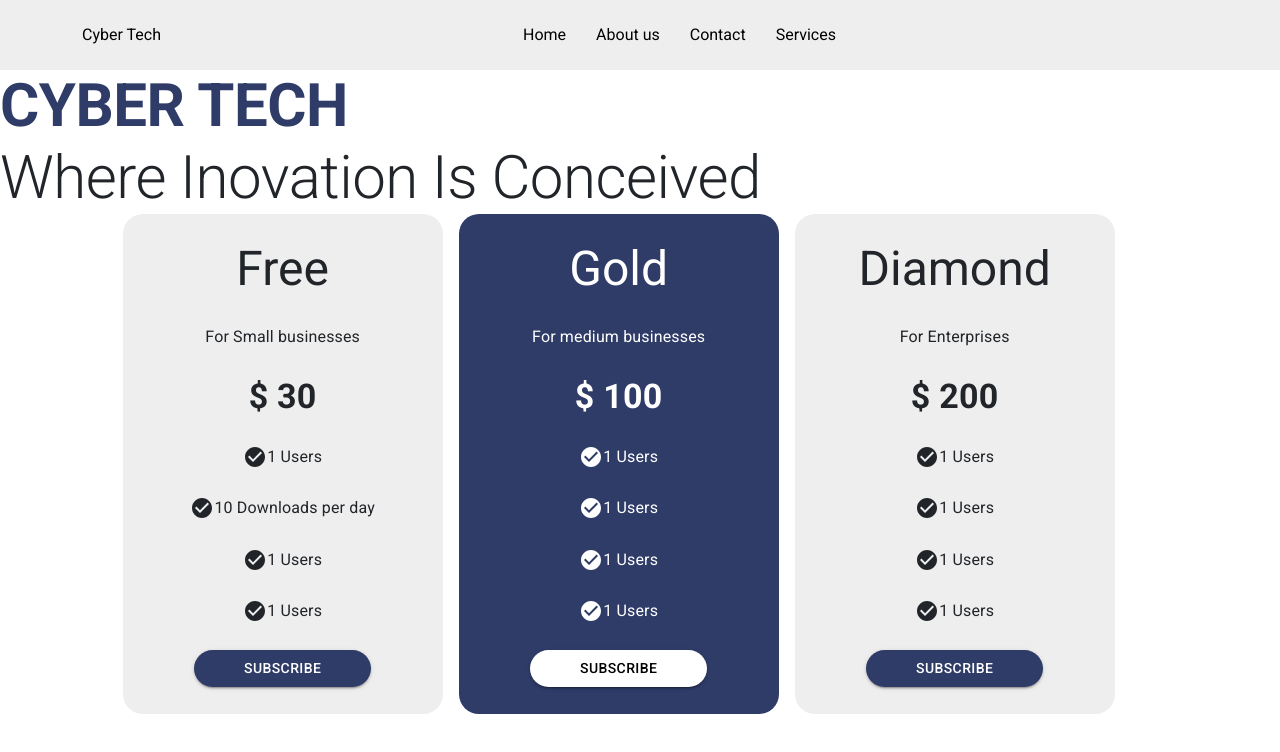
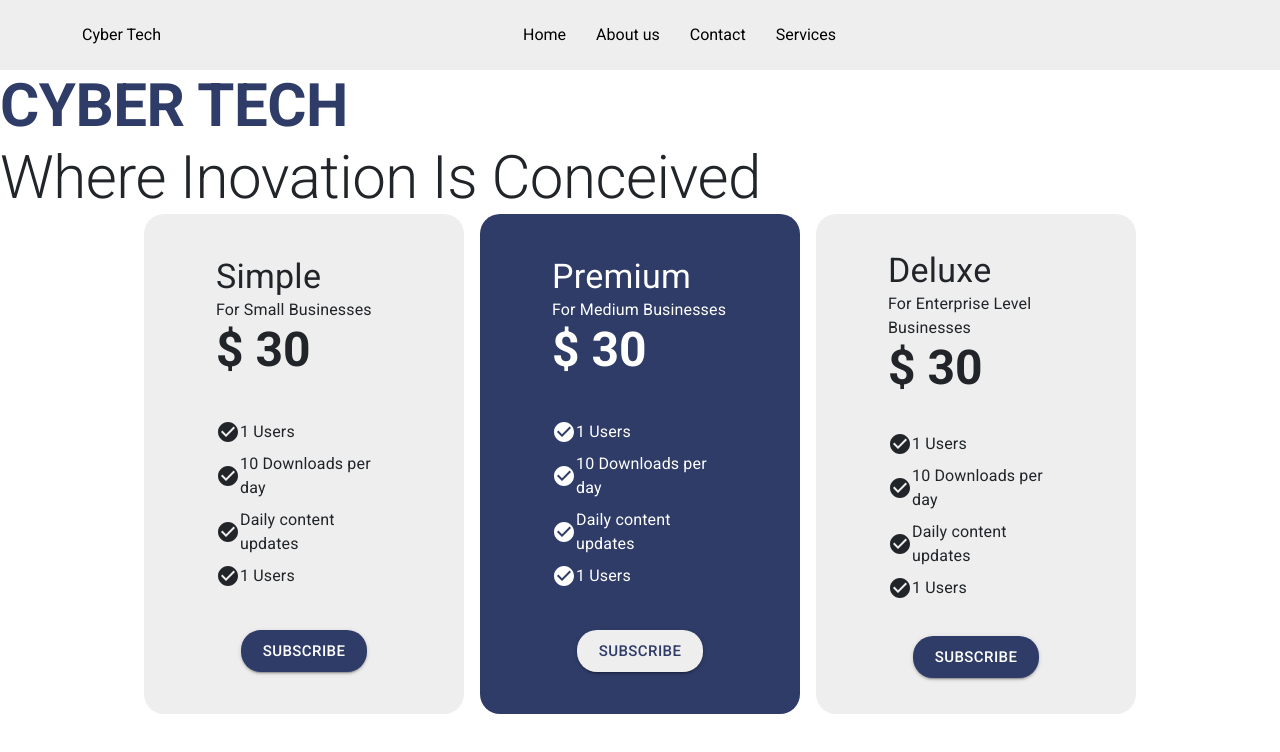
Before and after one commit to Ahmustufa/ctofficial, a React (Create React App) app: page / in a window 1280 px wide. Shown: the top 752 px of the page. Built offline with nearby package versions, Linux system fonts and the light colour scheme.

Commit message:
pricing cards

```diff
--- a/src/App.js
+++ b/src/App.js
@@ -3,7 +3,6 @@ import Loader from "./components/Loader";
 import Aboutus from "./pages/AboutUs";
 import Home from "./pages/Home";
 import AboutUs from "./pages/AboutUs";
-
 import Contact from "./pages/Contact";
 import Services from "./pages/Services";
 
--- a/src/components/Navigation.js
+++ b/src/components/Navigation.js
@@ -228,7 +228,7 @@ function BasicExample(props) {
       </Navbar>
       {props.children}
     </>
-  )
+  );
 }
 
 export default BasicExample;
--- a/src/components/Pricing.js
+++ b/src/components/Pricing.js
@@ -2,56 +2,47 @@ import { Button, Grid, Typography } from "@mui/material";
 import React from "react";
 import styled from "styled-components";
 import CheckCircleIcon from "@mui/icons-material/CheckCircle";
+import { Stack } from "@mui/system";
 const Pricing = () => {
   return (
     <>
       <MyGrid container gap={2}>
-        <Grid item xs={1}></Grid>
         <CardGrid
           item
           xs={3}
           sx={{ backgroundColor: "#eeeeee", flexDirection: "column" }}
         >
-          <Head variant="h3">Free</Head>
-          <Typography>For Small businesses</Typography>
-          <Typography variant="h4" sx={{ fontWeight: "bold" }}>
+          <Stack sx={{ alignSelf: "start" }} px={9}>
+            <Head variant="h4">Simple</Head>
+            <Typography>For Small Businesses</Typography>
+            <Typography variant="h3" sx={{ fontWeight: "bold" }}>
               $ 30
             </Typography>
-
-          <Typography
-            sx={{
-              display: "flex",
-
-              alignItems: "center",
-            }}
-          >
-            {" "}
-            <CheckCircleIcon /> 1 Users
+          </Stack>
+          <Stack sx={{ alignSelf: "start" }} px={9} spacing={1}>
+            <Typography sx={{ display: "flex", alignItems: "center" }}>
+              <CheckCircleIcon />1 Users
             </Typography>
-
-          <Typography
-            sx={{
-              display: "flex",
-              alignItems: "center",
-              justifyContent: "start",
-            }}
-          >
+            <Typography sx={{ display: "flex", alignItems: "center" }}>
               <CheckCircleIcon />
               10 Downloads per day
             </Typography>
             <Typography sx={{ display: "flex", alignItems: "center" }}>
-            <CheckCircleIcon />1 Users
+              <CheckCircleIcon />
+              Daily content updates
             </Typography>
             <Typography sx={{ display: "flex", alignItems: "center" }}>
               <CheckCircleIcon />1 Users
             </Typography>
+          </Stack>
+
           <Button
             variant="contained"
             sx={{
               borderRadius: "20px",
-              px: "50px",
               backgroundColor: "#2F3C68",
             }}
+            size="large"
           >
             Subscribe
           </Button>
@@ -65,11 +56,98 @@ const Pricing = () => {
             color: "white",
           }}
         >
-          <Head variant="h3">Gold</Head>
-          <Typography>For medium businesses</Typography>
+          <Stack sx={{ alignSelf: "start" }} px={9}>
+            <Head variant="h4">Premium</Head>
+            <Typography>For Medium Businesses</Typography>
+            <Typography variant="h3" sx={{ fontWeight: "bold" }}>
+              $ 30
+            </Typography>
+          </Stack>
+          <Stack sx={{ alignSelf: "start" }} px={9} spacing={1}>
+            <Typography sx={{ display: "flex", alignItems: "center" }}>
+              <CheckCircleIcon />1 Users
+            </Typography>
+            <Typography sx={{ display: "flex", alignItems: "center" }}>
+              <CheckCircleIcon />
+              10 Downloads per day
+            </Typography>
+            <Typography sx={{ display: "flex", alignItems: "center" }}>
+              <CheckCircleIcon />
+              Daily content updates
+            </Typography>
+            <Typography sx={{ display: "flex", alignItems: "center" }}>
+              <CheckCircleIcon />1 Users
+            </Typography>
+          </Stack>
+
+          <Button
+            variant="contained"
+            sx={{
+              borderRadius: "20px",
+              backgroundColor: "#eeeeee",
+              color: "#2F3C68",
+            }}
+            size="large"
+          >
+            Subscribe
+          </Button>
+        </CardGrid>
+        <CardGrid
+          item
+          xs={3}
+          sx={{ backgroundColor: "#eeeeee", flexDirection: "column" }}
+        >
+          <Stack sx={{ alignSelf: "start" }} px={9}>
+            <Head variant="h4">Deluxe</Head>
+            <Typography>For Enterprise Level Businesses</Typography>
+            <Typography variant="h3" sx={{ fontWeight: "bold" }}>
+              $ 30
+            </Typography>
+          </Stack>
+          <Stack sx={{ alignSelf: "start" }} px={9} spacing={1}>
+            <Typography sx={{ display: "flex", alignItems: "center" }}>
+              <CheckCircleIcon />1 Users
+            </Typography>
+            <Typography sx={{ display: "flex", alignItems: "center" }}>
+              <CheckCircleIcon />
+              10 Downloads per day
+            </Typography>
+            <Typography sx={{ display: "flex", alignItems: "center" }}>
+              <CheckCircleIcon />
+              Daily content updates
+            </Typography>
+            <Typography sx={{ display: "flex", alignItems: "center" }}>
+              <CheckCircleIcon />1 Users
+            </Typography>
+          </Stack>
+
+          <Button
+            variant="contained"
+            sx={{
+              borderRadius: "20px",
+              backgroundColor: "#2F3C68",
+            }}
+            size="large"
+          >
+            Subscribe
+          </Button>
+        </CardGrid>
+
+        {/* <CardGrid
+          item
+          xs={3}
+          sx={{
+            backgroundColor: "#2F3C68",
+            flexDirection: "column",
+            color: "white",
+          }}
+        >
+          <Head variant="h3">Premium</Head>
+          <Typography>For Medium Businesses</Typography>
           <Typography variant="h4" sx={{ fontWeight: "bold" }}>
             $ 100
           </Typography>
+          <Stack>
             <Typography sx={{ display: "flex", alignItems: "center" }}>
               <CheckCircleIcon />1 Users
             </Typography>
@@ -82,6 +160,7 @@ const Pricing = () => {
             <Typography sx={{ display: "flex", alignItems: "center" }}>
               <CheckCircleIcon />1 Users
             </Typography>
+          </Stack>
           <Button
             variant="contained"
             sx={{
@@ -99,8 +178,8 @@ const Pricing = () => {
           xs={3}
           sx={{ backgroundColor: "#eeeeee", flexDirection: "column" }}
         >
-          <Head variant="h3">Diamond</Head>
-          <Typography>For Enterprises</Typography>
+          <Head variant="h3">Deluxe</Head>
+          <Typography>For Enterprise Level</Typography>
           <Typography variant="h4" sx={{ fontWeight: "bold" }}>
             $ 200
           </Typography>
@@ -126,8 +205,7 @@ const Pricing = () => {
           >
             Subscribe
           </Button>
-        </CardGrid>
-        <Grid item xs={1}></Grid>
+        </CardGrid> */}
       </MyGrid>
     </>
   );
@@ -135,11 +213,15 @@ const Pricing = () => {
 
 export default Pricing;
 
-const MyGrid = styled(Grid)``;
+const MyGrid = styled(Grid)`
+  display: flex;
+  align-items: center;
+  justify-content: center;
+`;
 
 const CardGrid = styled(Grid)`
   height: 500px;
-  width: 200px;
+  width: 150px;
   border-radius: 20px;
   display: flex;
   justify-content: space-evenly;
```
Also changed, not shown: 1 other file (tests, documents, lock files or other folders). Lines whose indentation alone changed are shown as unchanged.
